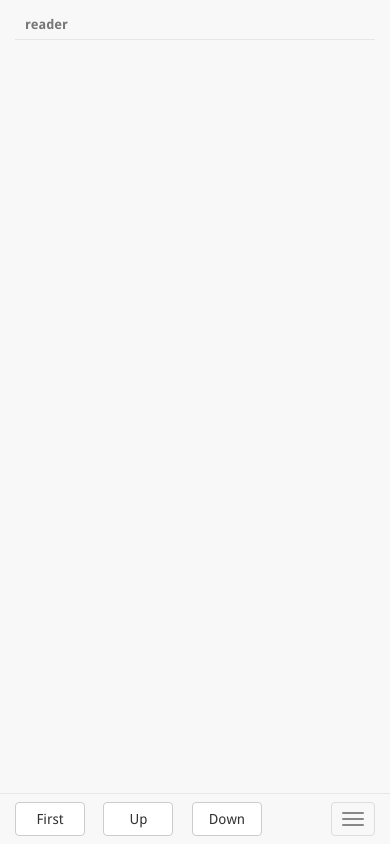
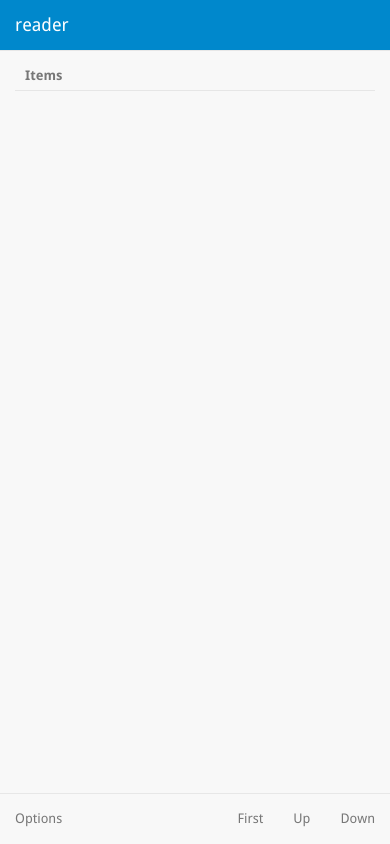
Before and after one commit to jochenklar/reader2, a Django app: template reader2/templates/404.html in a window 390 px wide. Run offline with Django 3.2, Linux system fonts and the light colour scheme; the template is opened without the code that fills it: most values are stand-ins (such as "Sample title", 1, 10 or a date in 2020); some libraries are stand-ins or nearby versions.

Commit message:
work on responsive layout

```diff
--- a/reader2/static/app.js
+++ b/reader2/static/app.js
@@ -56,6 +56,12 @@ app.controller('bodyController', ['$scope','$timeout','$filter','$document','ite
     $scope.canScroll = false;
 
     $scope.editable = false;
+
+    $scope.sidebarVisible = false;
+
+    $scope.toogleSidebar = function() {
+        $scope.sidebarVisible = !$scope.sidebarVisible;
+    };
 
     $scope.firstItem = function() {
         $scope.setActiveItem(0);
--- a/reader2/static/style.css
+++ b/reader2/static/style.css
@@ -42,12 +42,22 @@ blockquote {
         position: relative;
     }
     #content {
-        margin-top: 10px;
+        margin-top: -10px;
     }
 }
 
 /* navigation */
-
+.navbar-nav  {
+    float: left;
+    margin: 0;
+}
+.navbar-nav > li {
+    float: left;
+}
+.navbar-nav > li > a {
+    padding-top: 15px;
+    padding-bottom: 15px;
+}
 nav.navbar-fixed-top {
     background-color: #08c;
 }
@@ -56,12 +66,6 @@ nav.navbar-fixed-top a:focus,
 nav.navbar-fixed-top a:visited,
 nav.navbar-fixed-top a:hover {
     color: #fff !important;
-}
-nav.navbar-fixed-bottom button.btn-navbar {
-    width: 70px;
-    margin-top: 8px;
-    margin-bottom: 8px;
-    margin-left: 15px;
 }
 
 /* sidebar */
--- a/reader2/templates/items.html
+++ b/reader2/templates/items.html
@@ -3,10 +3,7 @@
 
 <div id="items">
     <div infinite-scroll="loadMoreItems()" infinite-scroll-distance="0.2">
-        <h4>
-            <span class="hidden-xs">Items</span>
-            <span class="visible-xs">reader</span>
-        </h4>
+        <h4>Items</h4>
         {% verbatim %}
         <div id="item-{{i}}" class="item {{activeItem == i ? 'active' : ''}}" ng-repeat="(i,item) in items  | orderBy:'-published'">
             <div class="head" ng-click="thisItem(i);">
--- a/reader2/templates/layout.html
+++ b/reader2/templates/layout.html
@@ -30,10 +30,10 @@
 
     <div class="container" id="content">
         <div class="row">
-            <div class="col-sm-3 hidden-xs">
+            <div class="col-sm-3" ng-class="{'hidden-xs': !sidebarVisible}">
                 {% include 'sidebar.html' %}
             </div>
-            <div class="col-sm-9">
+            <div class="col-sm-9" ng-class="{'hidden-xs': sidebarVisible}">
                 {% include 'items.html' %}
             </div>
         </div>
--- a/reader2/templates/navigation.html
+++ b/reader2/templates/navigation.html
@@ -1,12 +1,12 @@
 
 <!-- begin navigation -->
 
-<nav class="navbar navbar-default navbar-fixed-top hidden-xs" role="navigation">
+<nav class="navbar navbar-default navbar-fixed-top" role="navigation">
     <div class="navbar-header">
         <a class="navbar-brand" href="/">reader</a>
 
         {% if not login %}
-        <ul class="nav navbar-nav">
+        <ul class="nav navbar-nav hidden-xs">
             <li><a href="" ng-click="firstItem();">First</a></li>
             <li><a href="" ng-click="prevItem();">Up</a></li>
             <li><a href="" ng-click="nextItem();">Down</a></li>
@@ -15,36 +15,17 @@
     </div>
 </nav>
 
-<nav class="navbar navbar-default navbar-fixed-bottom visible-xs" role="navigation">
+<nav class="navbar navbar-default navbar-fixed-bottom" role="navigation">
     <div class="navbar-header">
-
-        <button class="btn btn-default btn-navbar" ng-click="firstItem();">First</button>
-        <button class="btn btn-default btn-navbar" ng-click="prevItem();">Up</button>
-        <button class="btn btn-default btn-navbar" ng-click="nextItem();">Down</button>
-
-        <button type="button" class="navbar-toggle" data-toggle="collapse" data-target=".navbar-options">
-            <span class="sr-only">Toggle navigation</span>
-            <span class="icon-bar"></span>
-            <span class="icon-bar"></span>
-            <span class="icon-bar"></span>
-        </button>
-    </div>
-
-    <div class="navbar-collapse navbar-options collapse">
         <ul class="nav navbar-nav">
-            {% verbatim %}
-            <li ng-repeat="category in categories">
-                <a href="" ng-click="category.isActive = !category.isActive">
-                    <span>{{category.title}}</span>
-                </a>
-
-                <ul ng-show="category.isActive">
-                    <li ng-repeat="feed in category.feeds">
-                        <a href="">{{feed.title}}</a>
-                    </li>
-                </ul>
+            <li ng-class="{'active': sidebarVisible}">
+                <a href="" ng-click="toogleSidebar();">Options</a>
             </li>
-            {% endverbatim %}
+        </ul>
+        <ul class="nav navbar-nav pull-right">
+            <li><a href="" ng-click="firstItem();">First</a></li>
+            <li><a href="" ng-click="prevItem();">Up</a></li>
+            <li><a href="" ng-click="nextItem();">Down</a></li>
         </ul>
     </div>
 </nav>
```
